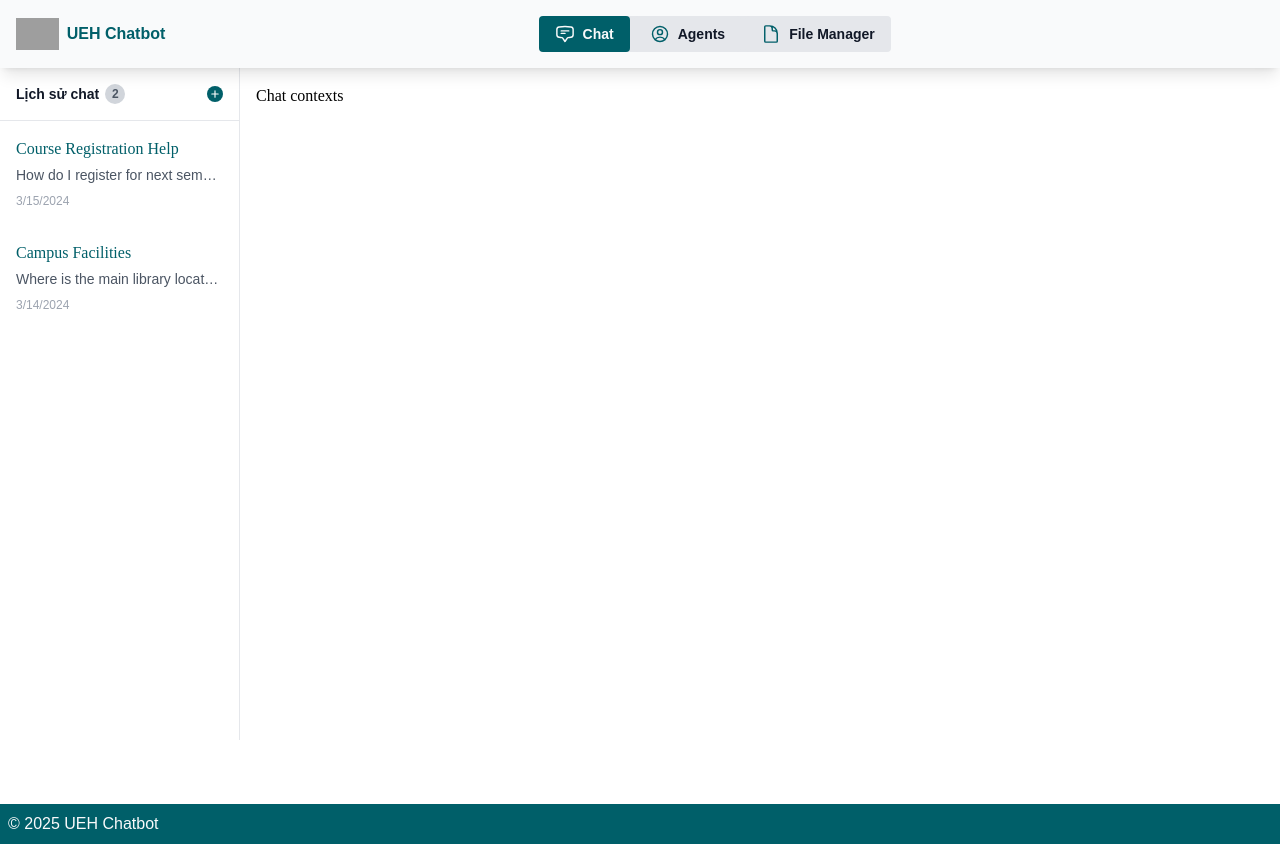
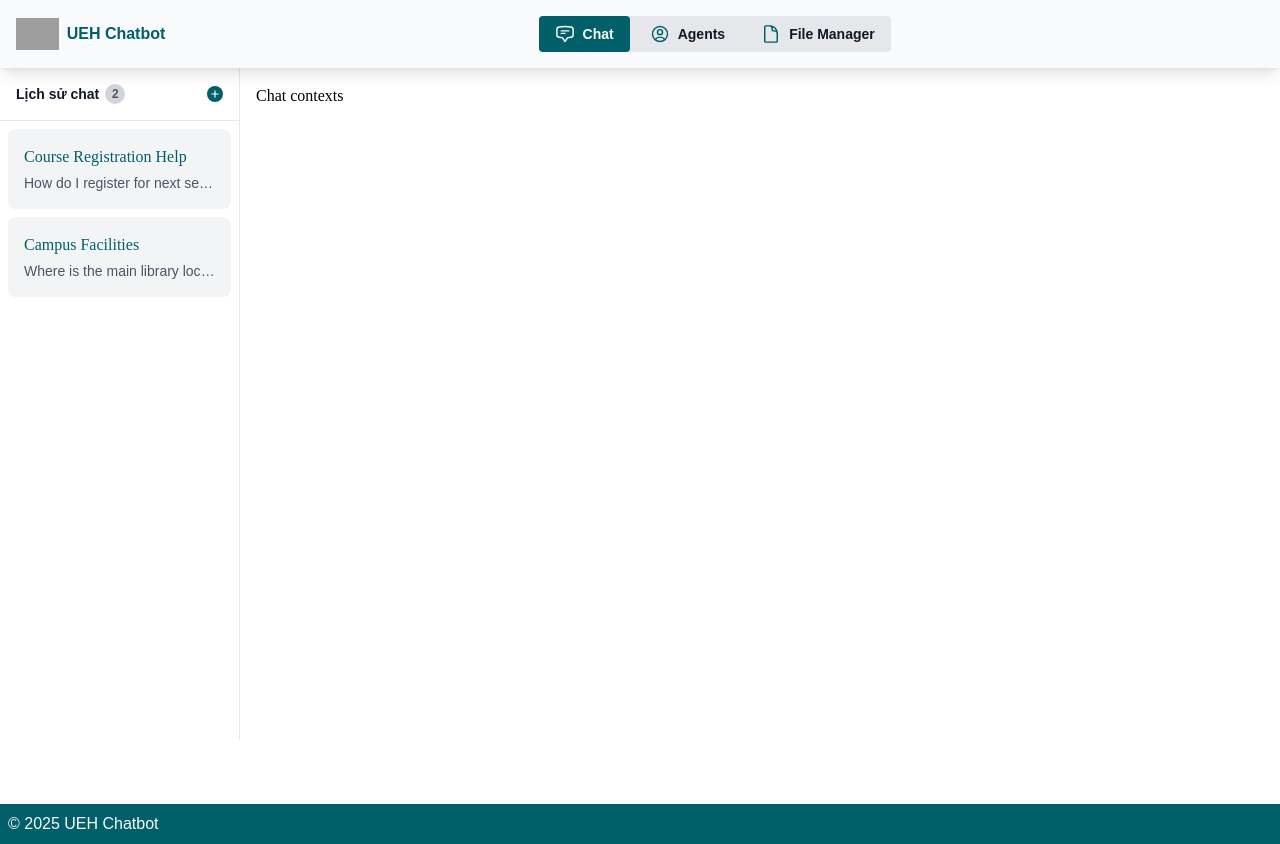
Before and after one commit to AnVuTrong/practice-redux, a React (Create React App) app: page /chat in a window 1280 px wide. Built offline with nearby package versions, Linux system fonts and the light colour scheme; grey boxes are pictures that could not be loaded.

Commit message:
Add chat deletion functionality and improve chat history UI

```diff
--- a/src/components/chat.components/ChatHistoryItem.component.tsx
+++ b/src/components/chat.components/ChatHistoryItem.component.tsx
@@ -5,20 +5,54 @@ interface ChatHistoryItemProps {
   chat: ChatHistory;
   isActive: boolean;
   onClick: (id: string) => void;
+  onDelete: (id: string) => void;
 }
 
-export const ChatHistoryItem: React.FC<ChatHistoryItemProps> = ({ chat, isActive, onClick }) => {
+export const ChatHistoryItem: React.FC<ChatHistoryItemProps> = ({
+  chat,
+  isActive,
+  onClick,
+  onDelete
+}) => {
+  const handleDelete = (e: React.MouseEvent) => {
+    e.stopPropagation();
+    onDelete(chat.id);
+  };
+
   return (
+    <div className={`w-full bg-secondary-light rounded-lg mb-2 overflow-hidden
+      ${isActive ? 'bg-secondary' : 'bg-background-secondary'} group`}>
       <button
         onClick={() => onClick(chat.id)}
-      className={`w-full text-left p-4 hover:bg-secondary/50 transition-colors duration-200
-        ${isActive ? 'bg-secondary' : ''}`}
+        className="w-full text-left p-4 hover:bg-secondary/50 transition-colors duration-200"
       >
+        <div className="flex justify-between items-start relative">
+          <div className="flex-1 min-w-0">
             <h3 className="font-medium text-primary truncate">{chat.title}</h3>
             <p className="text-sm text-text-secondary truncate mt-1">{chat.preview}</p>
-      <span className="text-xs text-text-light mt-2 block">
-        {new Date(chat.timestamp).toLocaleDateString()}
-      </span>
+          </div>
+          <button
+            onClick={handleDelete}
+            className="absolute right-0 p-2 opacity-0 group-hover:opacity-100 rounded-full bg-background-secondary/75 text-text-secondary hover:bg-accent-error hover:text-white transition-all"
+            aria-label="Delete chat"
+          >
+            <svg
+              xmlns="http://www.w3.org/2000/svg"
+              fill="none"
+              viewBox="0 0 24 24"
+              strokeWidth={1.5}
+              stroke="currentColor"
+              className="w-3 h-3"
+            >
+              <path
+                strokeLinecap="round"
+                strokeLinejoin="round"
+                d="M14.74 9l-.346 9m-4.788 0L9.26 9m9.968-3.21c.342.052.682.107 1.022.166m-1.022-.165L18.16 19.673a2.25 2.25 0 01-2.244 2.077H8.084a2.25 2.25 0 01-2.244-2.077L4.772 5.79m14.456 0a48.108 48.108 0 00-3.478-.397m-12 .562c.34-.059.68-.114 1.022-.165m0 0a48.11 48.11 0 013.478-.397m7.5 0v-.916c0-1.18-.91-2.164-2.09-2.201a51.964 51.964 0 00-3.32 0c-1.18.037-2.09 1.022-2.09 2.201v.916m7.5 0a48.667 48.667 0 00-7.5 0"
+              />
+            </svg>
           </button>
+        </div>
+      </button>
+    </div>
   );
 };
--- a/src/components/chat.components/ChatHistoryList.component.tsx
+++ b/src/components/chat.components/ChatHistoryList.component.tsx
@@ -6,21 +6,24 @@ interface ChatHistoryListProps {
   chatHistory: ChatHistory[];
   activeChatId: string | null;
   onChatSelect: (id: string) => void;
+  onChatDelete: (id: string) => void;
 }
 
 export const ChatHistoryList: React.FC<ChatHistoryListProps> = ({
   chatHistory,
   activeChatId,
-  onChatSelect
+  onChatSelect,
+  onChatDelete
 }) => {
   return (
-    <div className="overflow-y-auto h-[calc(100%-4rem)]">
+    <div className="overflow-y-auto h-[calc(100%-4rem)] p-2">
       {chatHistory.map((chat) => (
         <ChatHistoryItem
           key={chat.id}
           chat={chat}
           isActive={chat.id === activeChatId}
           onClick={onChatSelect}
+          onDelete={onChatDelete}
         />
       ))}
     </div>
--- a/src/components/chat.components/ChatSidebar.component.tsx
+++ b/src/components/chat.components/ChatSidebar.component.tsx
@@ -8,13 +8,15 @@ interface ChatSidebarProps {
   activeChatId: string | null;
   onChatSelect: (id: string) => void;
   onNewChat: () => void;
+  onChatDelete: (id: string) => void;
 }
 
 export const ChatSidebar: React.FC<ChatSidebarProps> = ({
   chatHistory,
   activeChatId,
   onChatSelect,
-  onNewChat
+  onNewChat,
+  onChatDelete
 }) => {
   return (
     <div className="w-60 h-[calc(100vh-8rem)] bg-background-secondary border-r border-secondary">
@@ -26,6 +28,7 @@ export const ChatSidebar: React.FC<ChatSidebarProps> = ({
         chatHistory={chatHistory}
         activeChatId={activeChatId}
         onChatSelect={onChatSelect}
+        onChatDelete={onChatDelete}
       />
     </div>
   );
--- a/src/components/header.components/Header.component.tsx
+++ b/src/components/header.components/Header.component.tsx
@@ -1,6 +1,6 @@
 import React from 'react';
 import { Link } from 'react-router-dom';
-import { ROUTES } from '../../constants/routes.constant';
+import { ROUTES } from '../../constants/Routes.constant';
 import { Logo } from './Logo.component';
 import { Navigation } from './Navigation.component';
 
--- a/src/components/header.components/Navigation.component.tsx
+++ b/src/components/header.components/Navigation.component.tsx
@@ -1,6 +1,6 @@
 import React, { useState } from 'react';
 import { NavigationItem } from './NavigationItem.component';
-import { NAVIGATION_ITEMS } from '../../constants/navigation.constant';
+import { NAVIGATION_ITEMS } from '../../constants/Navigation.constant';
 
 export const Navigation = () => {
   const [isMenuOpen, setIsMenuOpen] = useState(false);
--- /dev/null
+++ b/src/constants/Chat.constant.ts
@@ -0,0 +1,16 @@
+import { ChatHistory } from '../types/chat.types';
+
+export const MOCK_CHAT_HISTORY: ChatHistory[] = [
+  {
+    id: '1',
+    title: 'Course Registration Help',
+    preview: 'How do I register for next semester?',
+    timestamp: new Date('2024-03-15')
+  },
+  {
+    id: '2',
+    title: 'Campus Facilities',
+    preview: 'Where is the main library located?',
+    timestamp: new Date('2024-03-14')
+  }
+];
--- a/src/constants/navigation.constant.ts
+++ b/src/constants/Navigation.constant.ts
@@ -1,5 +1,5 @@
 import { NavigationItem } from '../types/navigation.types';
-import { ROUTES } from './routes.constant';
+import { ROUTES } from './Routes.constant';
 
 export const NAVIGATION_ITEMS: NavigationItem[] = [
 //   {
--- a/src/pages/Chat.page.tsx
+++ b/src/pages/Chat.page.tsx
@@ -1,22 +1,7 @@
 import React, { useState } from 'react';
 import { ChatSidebar } from '../components/chat.components/ChatSidebar.component';
 import { ChatHistory } from '../types/chat.types';
-
-const MOCK_CHAT_HISTORY: ChatHistory[] = [
-  {
-    id: '1',
-    title: 'Course Registration Help',
-    preview: 'How do I register for next semester?',
-    timestamp: new Date('2024-03-15')
-  },
-  {
-    id: '2',
-    title: 'Campus Facilities',
-    preview: 'Where is the main library located?',
-    timestamp: new Date('2024-03-14')
-  },
-  // Add more mock data as needed
-];
+import { MOCK_CHAT_HISTORY } from '../constants/Chat.constant';
 
 const Chat = () => {
   const [chatHistory, setChatHistory] = useState<ChatHistory[]>(MOCK_CHAT_HISTORY);
@@ -37,6 +22,13 @@ const Chat = () => {
     setActiveChatId(newChat.id);
   };
 
+  const handleDeleteChat = (id: string) => {
+    setChatHistory(chatHistory.filter(chat => chat.id !== id));
+    if (activeChatId === id) {
+      setActiveChatId(null);
+    }
+  };
+
   return (
     <div className="flex h-[calc(100vh-4rem)]">
       <ChatSidebar
@@ -44,6 +36,7 @@ const Chat = () => {
         activeChatId={activeChatId}
         onChatSelect={handleChatSelect}
         onNewChat={handleNewChat}
+        onChatDelete={handleDeleteChat}
       />
       <div className="flex-1 p-4">
         <h1>Chat contexts</h1>
--- a/tailwind.config.js
+++ b/tailwind.config.js
@@ -30,6 +30,12 @@ module.exports = {
           error: '#ef4444',
           warning: '#f59e0b',
           info: '#3b82f6',
+        },
+        highlight: {
+          red: '#ef4444',
+          green: '#10b981',
+          blue: '#3b82f6',
+          yellow: '#f59e0b',
         }
       }
     },
```
Also changed, not shown: src/constants/Routes.constant.ts (renamed from src/constants/routes.constant.ts). Lines whose indentation alone changed are shown as unchanged.
